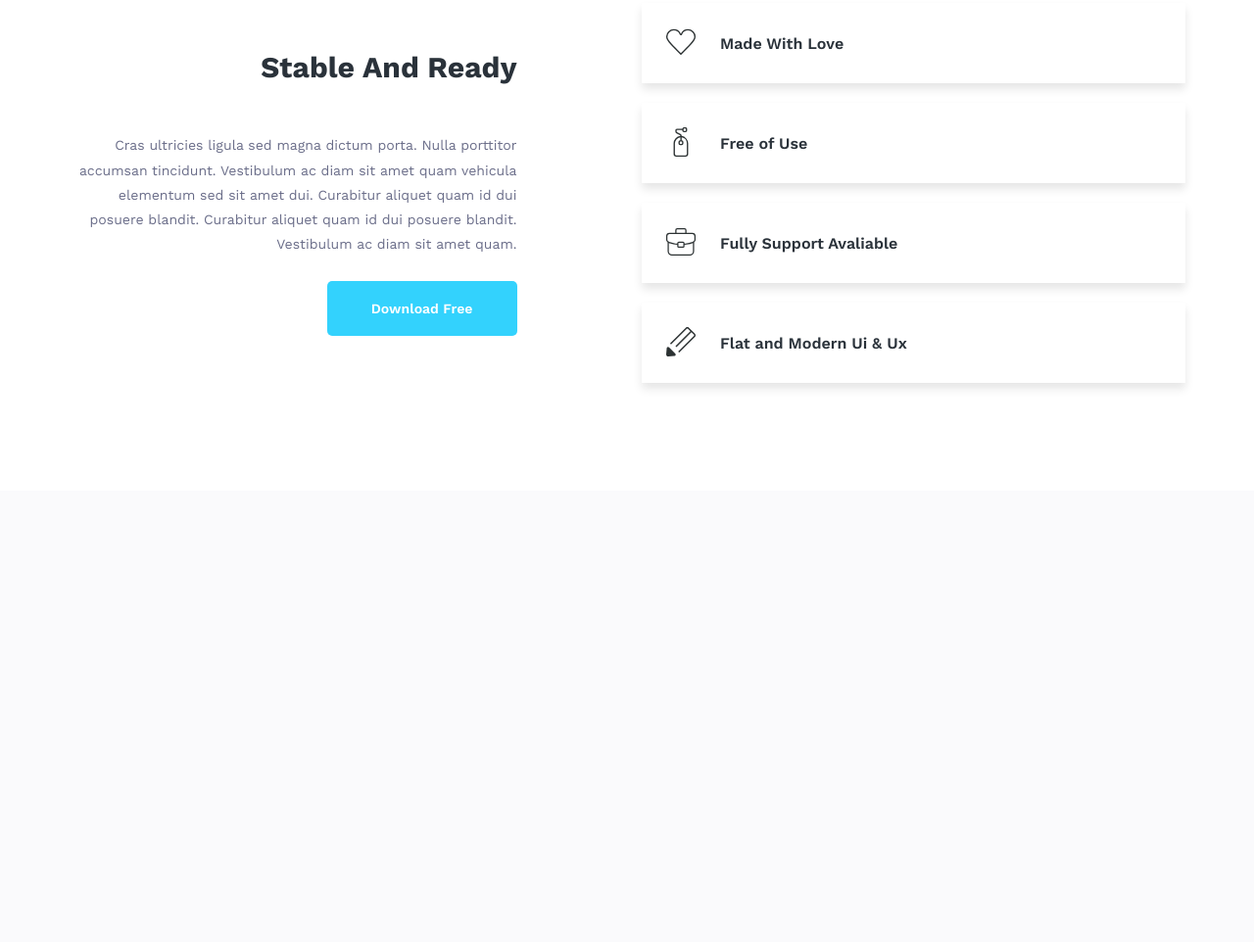
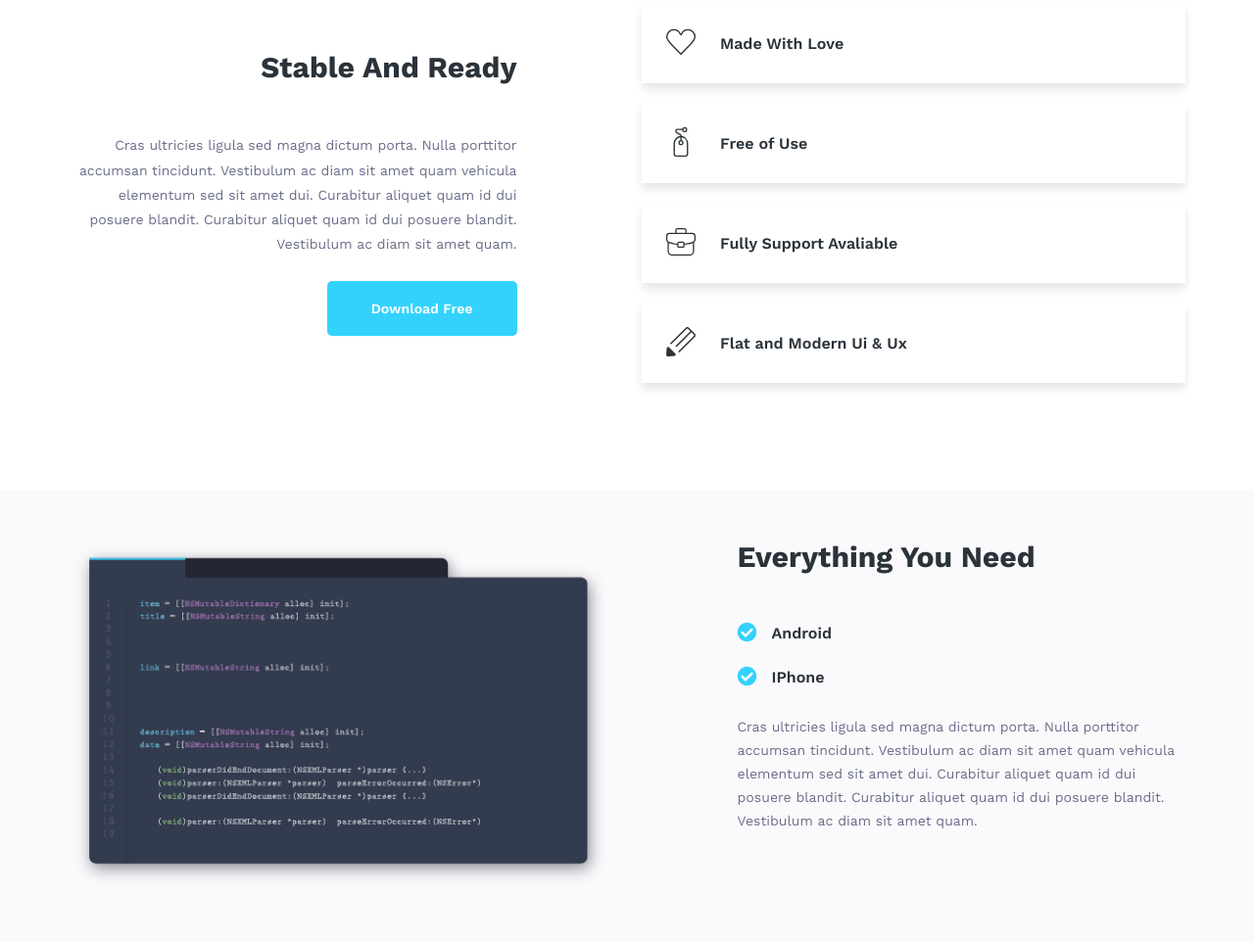
Before and after one commit to egorbabintcev/vibo-landing-page, a website: page public/index.html in a window 1280 px wide. Shown: the part 2079-3041 px from the top of the page at 98% size. Before the commit the page ends 2580 px from the top, so only its background shows below. Drawn offline with nearby package versions, Linux system fonts and the light colour scheme; files that its build step writes are made by us from their sources.

Commit message:
Add styles, asset and markup for compatibility section

```diff
--- a/public/index.html
+++ b/public/index.html
@@ -151,6 +151,29 @@
         </div>
       </div>
     </section>
+    <section class="compatibility">
+      <div class="container">
+        <div class="compatibility-row">
+          <div class="compatibility-code">
+            <img src="./img/compatibility-code-mockup.png" alt="">
+          </div>
+          <div class="compatibility-content">
+            <h3 class="compatibility__title">everything you need</h3>
+            <ul class="compatibility__list">
+              <li>
+                <i class="compatibility__list-icon fas fa-check-circle"></i>
+                <span class="compatibility__list-text">Android</span>
+              </li>
+              <li>
+                <i class="compatibility__list-icon fas fa-check-circle"></i>
+                <span class="compatibility__list-text">IPhone</span>
+              </li>
+            </ul>
+            <p class="compatibility__subtitle">Cras ultricies ligula sed magna dictum porta. Nulla porttitor accumsan tincidunt. Vestibulum ac diam sit amet quam vehicula elementum sed sit amet dui. Curabitur aliquet quam id dui posuere blandit. Curabitur aliquet quam id dui posuere blandit. Vestibulum ac diam sit amet quam.</p>
+          </div>
+        </div>
+      </div>
+    </section>
   </main>
 
   <script src="./js/main.js"></script>
--- a/src/sass/main.scss
+++ b/src/sass/main.scss
@@ -390,3 +390,62 @@ body {
     }
   }
 }
+
+.compatibility {
+  padding: 50px 0;
+  &-row {
+    @include make-row;
+  }
+  &-code {
+    grid-column: span 6;
+    @include media('<lg') {
+      order: 2;
+      grid-column: span 12;
+    }
+    & img {
+      width: 100%;
+    }
+  }
+  &-content {
+    grid-column: 8/ span 5;
+    @include media('<lg') {
+      order: 1;
+      grid-column: span 12;
+    }
+  }
+  &__title {
+    margin-bottom: 50px;
+    text-transform: capitalize;
+    font: {
+      size: 3rem;
+      weight: 700;
+    }
+  }
+  &__list {
+    margin-bottom: 30px;
+    & li {
+      display: flex;
+      align-items: center;
+      margin-bottom: 25px;
+      &:last-child {
+        margin-bottom: 0;
+      }
+    }
+    &-icon {
+      margin-right: 15px;
+      font-size: 2rem;
+      color: $accent--light-blue;
+    }
+    &-text {
+      font: {
+        size: 1.6rem;
+        weight: 600;
+      }
+    }
+  }
+  &__subtitle {
+    font-size: 1.4rem;
+    line-height: 170%;
+    color: $accent--dark-blue;
+  }
+}
```
Also changed, not shown: public/img/compatibility-code-mockup.png (added).
